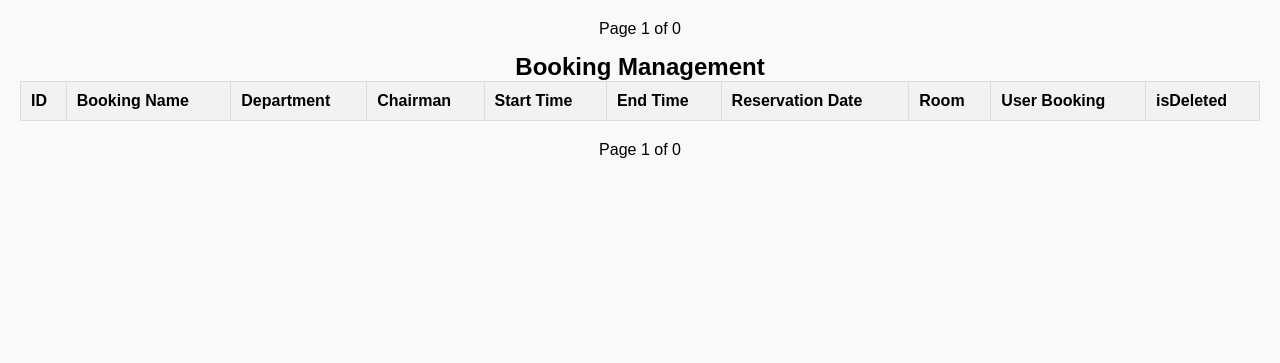
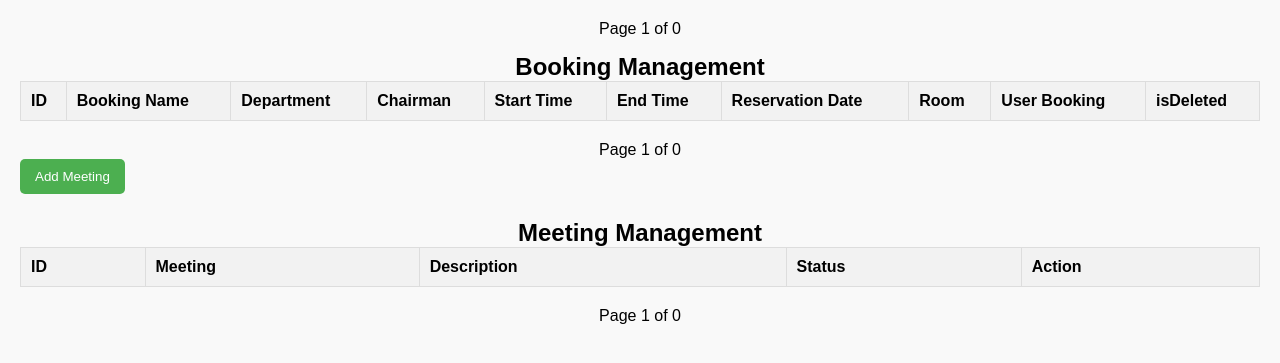
Before and after one commit to dungnt0888/bookingRoom, a Flask app: page /user/admin_panel in a window 1280 px wide. Shown: the part 233-596 px from the top of the page. Run offline with Flask 3, Linux system fonts and the light colour scheme; the visitor is signed in with stand-in values (Sample User, id 1); lists and menus that the app fills with data are empty; some libraries are stand-ins or nearby versions.

Commit message:
new function v1

```diff
--- a/app.py
+++ b/app.py
@@ -14,6 +14,7 @@ from user_management import user_bp
 from zoneinfo import ZoneInfo
 from send_email import EmailHandler
 from flask_mail import Mail
+from models.booking_name import Booking_name
 
 app = Flask(__name__)
 app.secret_key = 'your_secret_key_asdw_23123'  # Thay 'your_secret_key' bằng một chuỗi ngẫu nhiên và bảo mật
@@ -77,6 +78,7 @@ app.register_blueprint(booking_delete_bp)
 
 @app.route('/')
 def index():
+    meetings = Booking_name.query.filter_by(isActive = True).all()
     # Dữ liệu giả lập cho các khung giờ
     time_slots = [
         "7:00-07:30", "7:30-8:00", "8:00-8:30", "8:30-9:00", "9:00-9:30", "9:30-10:00",
@@ -138,7 +140,9 @@ def index():
     #current_date = datetime.now().strftime('%d-%m-%Y')  # Định dạng ngày để so sánh
 
     return render_template('index.html', time_slots=time_slots, week_range=week_range,
-                           week_label=week_label, offset=offset, week_days=week_days, current_date=current_date, inactive_slots=inactive_slots, current_time_now=current_time_now)
+                           week_label=week_label, offset=offset, week_days=week_days, current_date=current_date, inactive_slots=inactive_slots,
+                           current_time_now=current_time_now,
+                           meetings = meetings)
 
 
 
--- a/booking_api.py
+++ b/booking_api.py
@@ -3,6 +3,7 @@ from models.booking_room import Booking
 from cnnDatabase import db
 from save_booking import save_booking
 from send_email import EmailHandler
+from models.booking_name import Booking_name
 
 from flask import current_app
 email_handler = EmailHandler()
--- a/static/js/user_management.js
+++ b/static/js/user_management.js
@@ -91,10 +91,25 @@ document.getElementById('addUserBtn').addEventListener('click', function() {
     popup.style.display = 'block';
 });
 
+document.getElementById('addMeetingBtn').addEventListener('click', function() {
+    const popup = document.getElementById('meetingFormPopup');
+    popup.style.display = 'block';
+});
+
 // Đóng popup
 function closePopup() {
-    const popup = document.getElementById('userFormPopup');
-    popup.style.display = 'none';
+    const userPopup = document.getElementById('userFormPopup');
+    const meetingPopup = document.getElementById('meetingFormPopup');
+
+    // Hide the user form popup if it exists
+    if (userPopup.style.display !== 'none') {
+        userPopup.style.display = 'none';
+    }
+
+    // Hide the meeting form popup if it exists
+    if (meetingPopup.style.display !== 'none') {
+        meetingPopup.style.display = 'none';
+    }
 }
 
 // Gửi form
@@ -156,3 +171,114 @@ function toggleStatusDeleted(bookingId, currentStatus) {
         console.error('Error updating status:', error);
     });
 }
+
+
+function submitMeetingForm() {
+    // Prevent the default form submission
+    //event.preventDefault();
+
+    const form = document.getElementById('meetingForm');
+    const formDataMeeting = new FormData(form);
+
+    // Disable the Save button to prevent multiple submissions
+    const saveButton = form.querySelector('.btn');
+    console.log(formDataMeeting);
+    //return
+    saveButton.disabled = true;
+    saveButton.textContent = 'Saving...';
+
+    fetch('/user/add_meeting', {
+        method: 'POST',
+        body: formDataMeeting,
+    })
+        .then(response => {
+            if (!response.ok) {
+                throw new Error(`HTTP error! status: ${response.status}`);
+            }
+            return response.json();
+        })
+        .then(data => {
+            if (data.success) {
+                alert('Meeting added successfully');
+                closePopup(); // Close the popup
+                window.location.reload(); // Reload the page to reflect changes
+            } else {
+                alert(`Failed to add meeting: ${data.error}`);
+            }
+        })
+        .catch(error => {
+            console.error('Error adding meeting:', error);
+            alert('An error occurred while adding the meeting');
+        })
+        .finally(() => {
+            // Re-enable the Save button
+            saveButton.disabled = false;
+            saveButton.textContent = 'Save';
+        });
+}
+
+
+
+function toggleMeetingStatus(id, status) {
+    const newStatus = status === true ? false : true;
+
+    fetch(`/user/update_meeting_status/${id}`, {
+        method: 'POST',
+        headers: {
+            'Content-Type': 'application/json',
+        },
+        body: JSON.stringify({ status: newStatus }),
+    })
+        .then(response => {
+            if (!response.ok) {
+                throw new Error(`HTTP error! status: ${response.status}`);
+            }
+            return response.json();
+        })
+        .then(data => {
+            if (data.success) {
+                // Cập nhật giao diện
+                const statusButton = document.getElementById(`meeting-status-btn-${id}`);
+                statusButton.textContent = newStatus ? 'Active' : 'Inactive';
+                statusButton.style.backgroundColor = newStatus ? 'green' : 'red';
+                window.location.reload();
+            } else {
+                alert(`Failed to update status: ${data.error}`);
+            }
+        })
+        .catch(error => {
+            console.error('Error updating status:', error);
+            alert('An error occurred while updating the status');
+        });
+}
+
+
+function saveMeeting(id) {
+    // Thu thập dữ liệu từ các trường input
+    const description = document.getElementById(`description-${id}`).value;
+
+
+    // Gửi dữ liệu đến server qua fetch
+    fetch(`/user/update_meeting/${id}`, {
+        method: 'POST',
+        headers: {
+            'Content-Type': 'application/json',
+        },
+        body: JSON.stringify({
+            description: description,
+        }),
+    })
+    .then(response => response.json())
+    .then(data => {
+        if (data.success) {
+            alert('Meeting updated successfully');
+            window.location.reload();
+        } else {
+            alert('Failed to update meeting');
+        }
+    })
+    .catch(error => {
+        console.error('Error updating meeting:', error);
+        alert('An error occurred while updating the meeting');
+    });
+}
--- a/templates/admin_panel.html
+++ b/templates/admin_panel.html
@@ -205,7 +205,7 @@
     </div>
 
     <h2 style="margin-top: 15px; margin-bottom: auto; text-align: center">Booking Management</h2>
-    <table border="1" style="width: 100%; border-collapse: collapse;">
+    <table style="width: 100%; border-collapse: collapse;border: 1px solid beige">
         <thead>
             <tr>
                 <th>ID</th>
@@ -262,6 +262,66 @@
             <a href="{{ url_for('user.admin_panel', booking_page=booking_pagination.pages, user_page=user_pagination.page) }}">Last</a>
         {% endif %}
     </div>
+    <button id="addMeetingBtn" class="btn add" >Add Meeting</button>
+    <h2 style="margin-top: 15px; margin-bottom: auto; text-align: center">Meeting Management</h2>
+    <table border="1" style="width: 100%; border-collapse: collapse; border: 1px">
+        <thead>
+            <tr>
+                <th>ID</th>
+                <th>Meeting</th>
+                <th>Description</th>
+                <th>Status</th>
+                <th>Action</th>
+            </tr>
+        </thead>
+        <tbody>
+            {% for name in names %}
+            <tr>
+                <td>{{ name.name_id }}</td>
+                <td>{{ name.booking_name }}</td>
+                <td>
+                    <textarea
+                        style="width: 90%;"
+                        id="description-{{ name.name_id }}"
+                        name="description"
+                        rows="2"
+                    >{{ name.description }}</textarea>
+                </td>
+                <td>
+                    <button
+                        class="btn-status" id="meeting-status-btn-{{ name.name_id }}"
+                        onclick="toggleMeetingStatus({{ name.name_id }}, {{ name.isActive|lower }})"
+                        style="background-color: {% if name.isActive %}green{% else %}red{% endif %}; color: white; padding: 5px 10px; border: none; cursor: pointer;"
+                    >
+                        {% if name.isActive %}Active{% else %}Inactive{% endif %}
+                    </button>
+                </td>
+                <td>
+                    <button class="btn edit" onclick="saveMeeting({{ name.name_id }})">Save</button>
+                </td>
+            </tr>
+            {% endfor %}
+        </tbody>
+    </table>
+
+<!-- Pagination Controls for Booking Name -->
+    <div style="text-align: center; margin-top: 10px;">
+        <!-- Nút First -->
+        {% if name_pagination.page > 1 %}
+            <a href="{{ url_for('user_bp.admin_panel', name_page=1, user_page=user_pagination.page, booking_page=booking_pagination.page) }}">First</a>
+        {% endif %}
+        {% if name_pagination.has_prev %}
+            <a href="{{ url_for('user_bp.admin_panel', name_page=name_pagination.prev_num, user_page=user_pagination.page, booking_page=booking_pagination.page) }}">Previous</a>
+        {% endif %}
+        Page {{ name_pagination.page }} of {{ name_pagination.pages }}
+        {% if name_pagination.has_next %}
+            <a href="{{ url_for('user_bp.admin_panel', name_page=name_pagination.next_num, user_page=user_pagination.page, booking_page=booking_pagination.page) }}">Next</a>
+        {% endif %}
+        <!-- Nút Last -->
+        {% if name_pagination.page < name_pagination.pages %}
+            <a href="{{ url_for('user_bp.admin_panel', name_page=name_pagination.pages, user_page=user_pagination.page, booking_page=booking_pagination.page) }}">Last</a>
+        {% endif %}
+    </div>
     <div id="userFormPopup" class="popup">
         <div class="popup-content">
             <span class="close-btn" onclick="closePopup()">&times;</span>
@@ -298,6 +358,23 @@
                 <button type="button" onclick="submitUserForm()">Register</button>
             </form>
         </div>
+
+    </div>
+    <div id="meetingFormPopup" class="popup">
+        <div class="popup-content">
+                <button class="close-btn" onclick="closePopup()">✖</button>
+            `   <h2>Create Meeting</h2>
+                <form id="meetingForm" method="post">
+                    <label for="meetingTitle">Meeting Title:</label>
+                    <input type="text" id="meetingTitle" name="meetingTitle" placeholder="Enter title" required style="width: 100%; padding: 8px; margin-bottom: 10px;">
+
+                    <label for="description">Description:</label>
+                    <textarea id="description" name="description" placeholder="Enter meeting description" rows="3" style="width: 100%; padding: 8px; margin-bottom: 10px;"></textarea>
+
+                    <button type="button" class="btn" onclick="submitMeetingForm()">Save</button>
+                </form>
+        </div>
+    </div>
 </div>
     <script>
 
```
Also changed, not shown: models/booking_name.py (added, +18 -0 lines), static/css/styles.css (+10 -0 lines), static/js/saving.js (+20 -3 lines), templates/index.html (+14 -1 lines), user_logon.py (+13 -12 lines), user_management.py (+94 -2 lines). Lines whose indentation alone changed are shown as unchanged.
